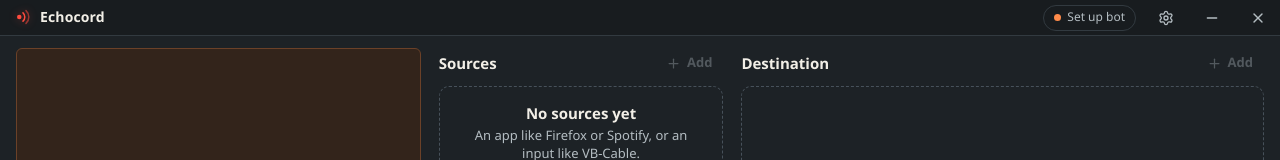
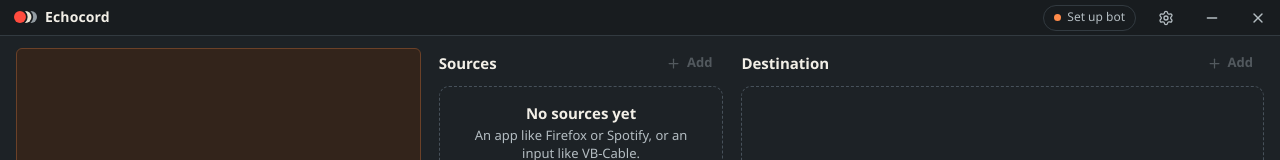
Before and after one commit to dokzlo13/echocord, a React (Vite) app in the folder ui/: page / in a window 1280 px wide. Shown: the top 160 px of the page. Built offline with nearby package versions, Linux system fonts and the light colour scheme; a web font is replaced by a local one.

Commit message:
Refine bot setup accessibility and apply the Echo trail mark

```diff
--- a/ui/index.html
+++ b/ui/index.html
@@ -4,7 +4,7 @@
     <meta charset="UTF-8" />
     <meta name="viewport" content="width=device-width, initial-scale=1.0" />
     <meta name="color-scheme" content="dark" />
-    <link rel="icon" href="data:," />
+    <link rel="icon" type="image/svg+xml" href="/brand/echocord.svg" />
     <title>Echocord</title>
   </head>
   <body>
--- a/ui/src/helpLinks.tsx
+++ b/ui/src/helpLinks.tsx
@@ -1,6 +1,6 @@
 import { invoke, isTauri } from "@tauri-apps/api/core";
 import { ExternalLink } from "lucide-react";
-import { type ReactNode, useState } from "react";
+import { useState } from "react";
 
 const HELP_LINKS = {
   portal: "https://discord.com/developers/applications",
@@ -12,7 +12,7 @@
   children,
 }: {
   to: keyof typeof HELP_LINKS;
-  children: ReactNode;
+  children: string;
 }) {
   const [failed, setFailed] = useState(false);
   return (
@@ -20,6 +20,7 @@
       <a
         className="help-link"
         href={HELP_LINKS[to]}
+        aria-label={`${children} (opens in browser)`}
         target="_blank"
         rel="noopener noreferrer"
         onClick={async (event) => {
--- a/ui/src/icons.tsx
+++ b/ui/src/icons.tsx
@@ -48,29 +48,14 @@
 }
 export function Mark() {
   return (
-    <svg
+    <img
       className="mark"
-      viewBox="0 0 24 24"
-      width="18"
-      height="18"
+      src="/brand/echocord-symbol.svg"
+      width="23"
+      height="12"
+      alt=""
       aria-hidden
-    >
-      <circle cx="7" cy="12" r="3" fill="currentColor" />
-      <path
-        d="M12 6.5a7.5 7.5 0 0 1 0 11"
-        fill="none"
-        stroke="currentColor"
-        strokeWidth="2"
-        strokeLinecap="round"
-      />
-      <path
-        d="M16 3.5a11.5 11.5 0 0 1 0 17"
-        fill="none"
-        stroke="currentColor"
-        strokeWidth="2"
-        strokeLinecap="round"
-        opacity=".55"
-      />
-    </svg>
+      draggable={false}
+    />
   );
 }
--- a/ui/src/sheets.tsx
+++ b/ui/src/sheets.tsx
@@ -40,12 +40,14 @@
   footer,
   children,
   label,
+  initialFocus,
 }: {
   title: string;
   onClose: () => void;
   footer?: ReactNode | undefined;
   children: ReactNode;
   label?: string | undefined;
+  initialFocus?: string | undefined;
 }) {
   const ref = useRef<HTMLDivElement>(null);
   const close = useRef(onClose);
@@ -54,7 +56,7 @@
     const root = ref.current;
     if (!root) return;
     if (!root.contains(document.activeElement))
-      root.querySelector<HTMLElement>("input,button")?.focus();
+      root.querySelector<HTMLElement>(initialFocus ?? "input,button")?.focus();
     const onKey = (e: KeyboardEvent) => {
       if (e.key === "Escape") {
         e.preventDefault();
@@ -91,7 +93,7 @@
     };
     document.addEventListener("keydown", onKey);
     return () => document.removeEventListener("keydown", onKey);
-  }, []);
+  }, [initialFocus]);
   return (
     <div
       ref={ref}
@@ -935,6 +937,7 @@
   const [token, setToken] = useState("");
   const [show, setShow] = useState(false);
   const [saved, setSaved] = useState(false);
+  const [replacing] = useState(bot === "ready");
   const phase = busy
     ? "checking"
     : saved && bot === "ready"
@@ -950,7 +953,8 @@
   };
   return (
     <Sheet
-      title="Discord bot"
+      title={replacing ? "Replace bot token" : "Set up Discord bot"}
+      initialFocus={phase === "ok" ? ".sheet-foot .btn-primary" : "#bot-token"}
       onClose={onClose}
       footer={
         phase === "ok" ? (
@@ -998,6 +1002,7 @@
               <span className="field-label">Bot token</span>
               <span className="field-input">
                 <input
+                  id="bot-token"
                   type={show ? "text" : "password"}
                   value={token}
                   autoComplete="off"
@@ -1430,7 +1435,7 @@
       </div>
       <StatTiles uid={dest.uid} local={local} />
       <dl className="facts-list tabular">
-        <dt>Underruns</dt>
+        <dt>Underrun frames</dt>
         <dd ref={underruns}>Unavailable</dd>
         <dt>Audio</dt>
         <dd>{local ? "Native mix · 48 kHz stereo" : "Opus · 48 kHz stereo"}</dd>
--- a/ui/src/styles/base.css
+++ b/ui/src/styles/base.css
@@ -1419,12 +1419,22 @@
 .field-input:focus-within {
   border-color: var(--focus);
 }
+.window .field-input:has(input:focus-visible) {
+  outline: 2px solid var(--focus);
+  outline-offset: 2px;
+}
+.window .field-input input:focus-visible {
+  outline: 0;
+}
 .field-input input {
   flex: 1;
   min-width: 0;
   border: 0;
   outline: 0;
   background: transparent;
+}
+.field-input input::-ms-reveal {
+  display: none;
 }
 .field-error {
   color: var(--fault);
@@ -1656,9 +1666,6 @@
   background: var(--inset);
   color: var(--ink-2);
   font-size: 12px;
-}
-.server-fact[data-reservation="connected"] {
-  color: var(--live-ink);
 }
 .server-fact[data-reservation="joining"],
 .server-fact[data-reservation="leaving"] {
--- a/ui/src/styles/onair.css
+++ b/ui/src/styles/onair.css
@@ -86,6 +86,3 @@
 .dest-card[data-status="live"] {
   border-color: #4a3634;
 }
-.titlebar .mark {
-  filter: drop-shadow(0 0 4px rgb(255 75 62 / 0.4));
-}
```
Also changed, not shown: ui/tests/harness.html (+1 -1 lines), 1 other file (tests, documents, lock files or other folders).
